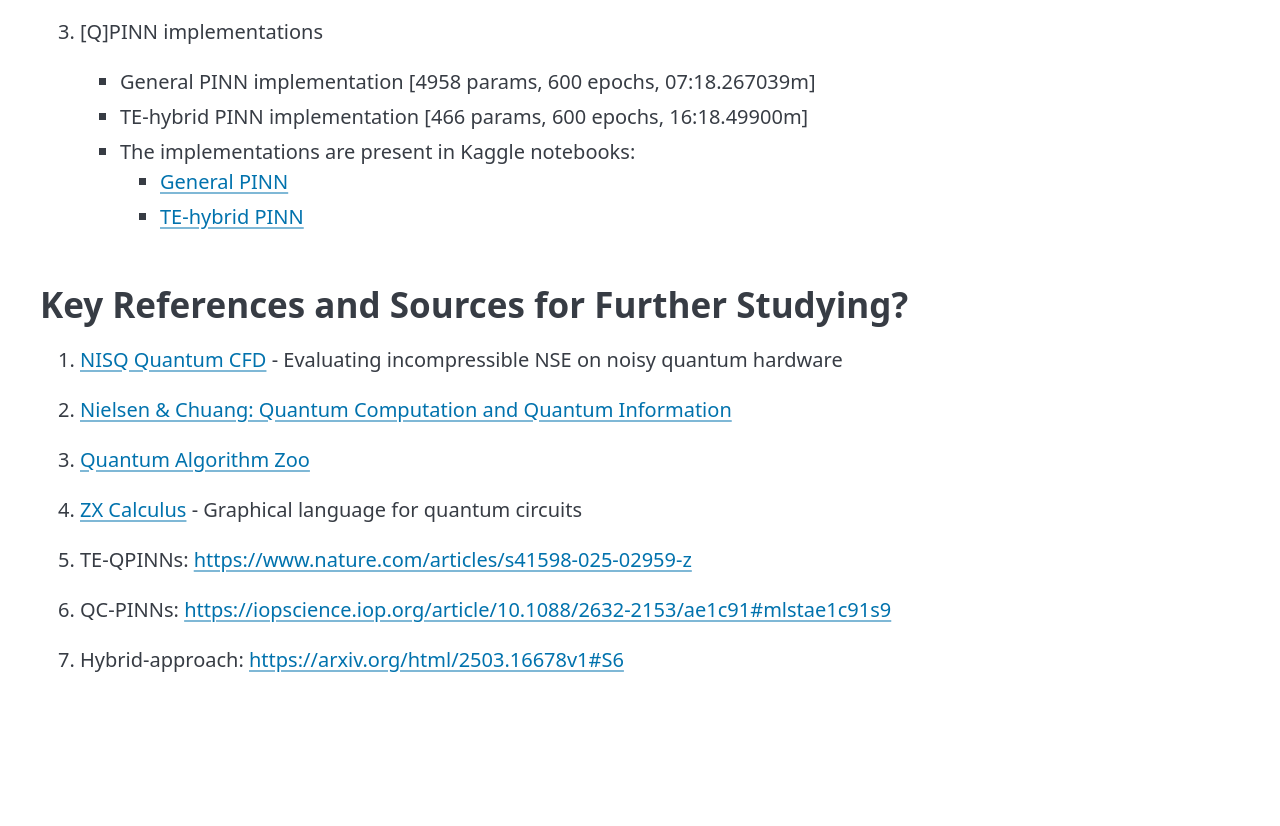
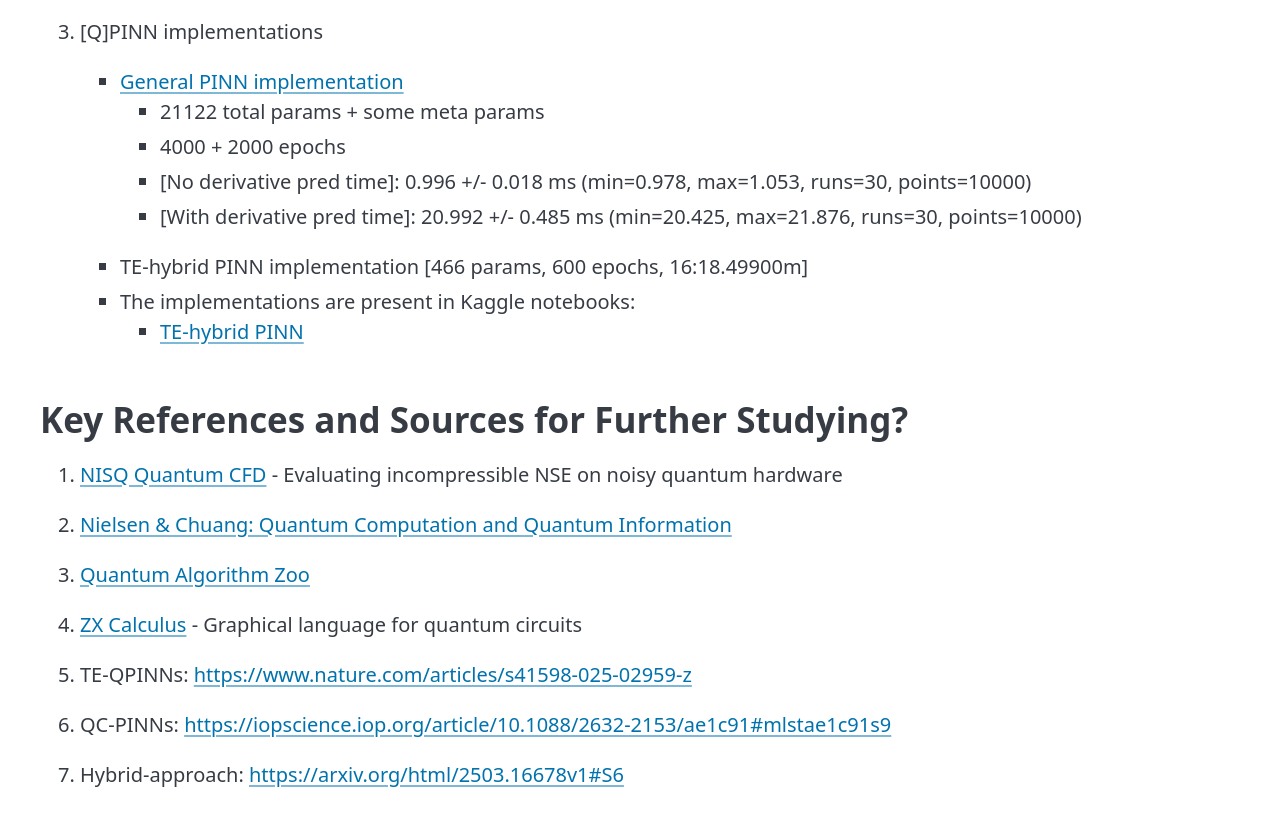
Before and after one commit to Lofty-Brambles/qppts, a website: page pages/index.html in a window 1280 px wide. Shown: the part 1776-2602 px from the top of the page. Before the commit the page ends 2491 px from the top, so only its background shows below. Drawn offline with nearby package versions, Linux system fonts and the light colour scheme.

Commit message:
feat: add pinn work

```diff
--- a/pages/index.html
+++ b/pages/index.html
@@ -185,10 +185,13 @@ The notebooks are all linked here: [GitHub Repository](https://lofty-brambles.gi
    - Application to sparse linear systems
 
 3. [Q]PINN implementations
-   - General PINN implementation [4958 params, 600 epochs, 07:18.267039m]
+   - [General PINN implementation](https://www.kaggle.com/code/prantikdasiitmds/pinn-lid-cav)
+     - 21122 total params + some meta params
+     - 4000 + 2000 epochs
+     - [No derivative pred time]: 0.996 +/- 0.018 ms (min=0.978, max=1.053, runs=30, points=10000)
+     - [With derivative pred time]: 20.992 +/- 0.485 ms (min=20.425, max=21.876, runs=30, points=10000)
    - TE-hybrid PINN implementation [466 params, 600 epochs, 16:18.49900m]
    - The implementations are present in Kaggle notebooks:
-     - [General PINN](https://www.kaggle.com/code/prantikdasiitmds/pinn-lid-cav)
      - [TE-hybrid PINN](https://www.kaggle.com/code/prantikdasiitmds/te-hybrid-qpinn)
 
 ## Key References and Sources for Further Studying?
```
